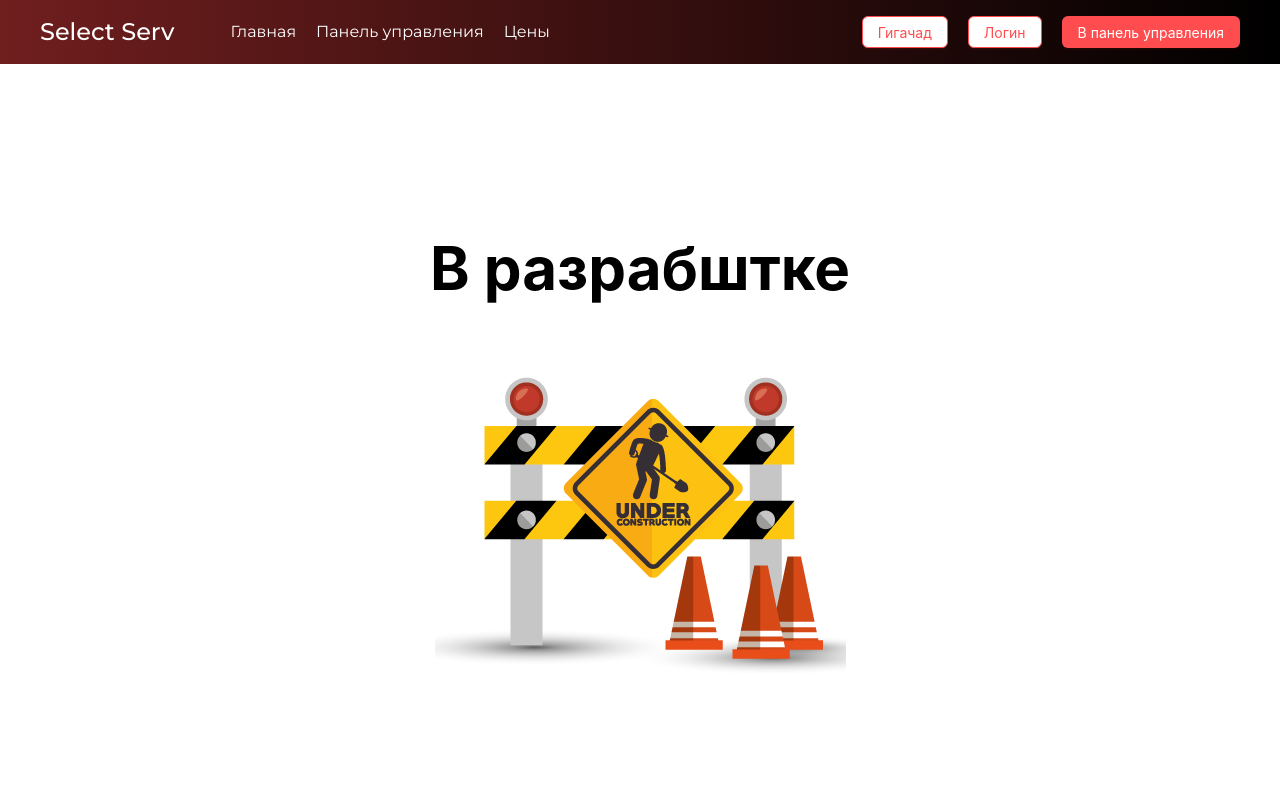
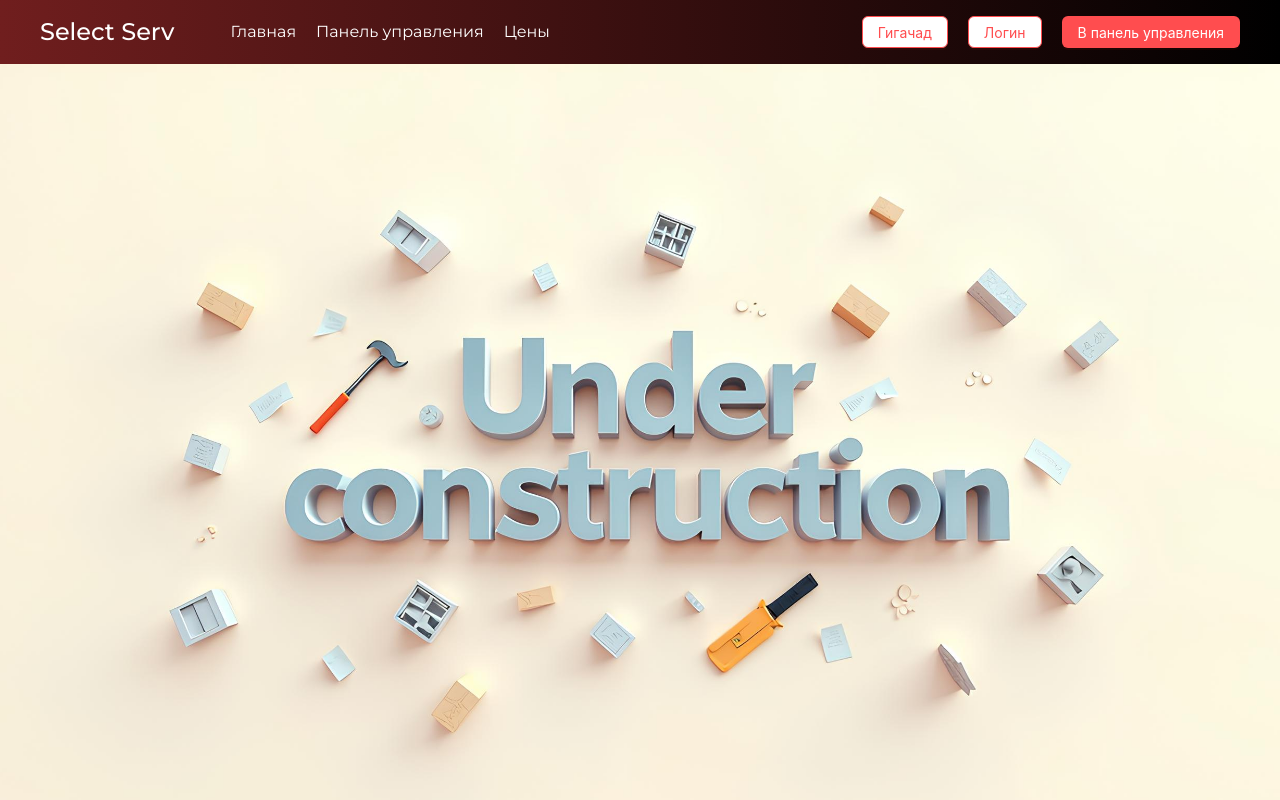
Before and after one commit to BibaBlloba/SelectServ2, a React (Vite) app in the folder frontend/: page /console in a window 1280 px wide. Shown: the top 800 px of the page. Built offline with nearby package versions, Linux system fonts and the light colour scheme; no server answers.

Commit message:
UnderConstruct AI

```diff
--- a/frontend/src/components/UnderConstruction.jsx
+++ b/frontend/src/components/UnderConstruction.jsx
@@ -3,11 +3,15 @@ import Construct from '../assets/constructuon.png'
 const UnderConstruction = ({ Chad }) => {
   return (
     <div className={`flex flex-col justify-center items-center h-screen
-      ${Chad ? "bg-[url(./assets/giga.jpg)] bg-cover" : "bg-white"}`}>
-      <h1 className={`text-[60px] font-bold
+      ${Chad ? "bg-[url(./assets/giga.jpg)] bg-cover" : "bg-[url(./assets/UnderConstruct4.jpeg)] bg-bottom bg-cover"}`}>
+      {Chad && (
+        <>
+          <h1 className={`text-[60px] font-bold
       ${Chad ? "text-white" : "text-black"}`
-      }>В разрабштке</h1>
-      <img src={Construct} alt="" />
+          }>В разрабштке</h1>
+          <img src={Construct} alt="" />
+        </>
+      )}
     </div>
   )
 }
```
Also changed, not shown: frontend/src/assets/UnderConstruct4.jpeg (added).
